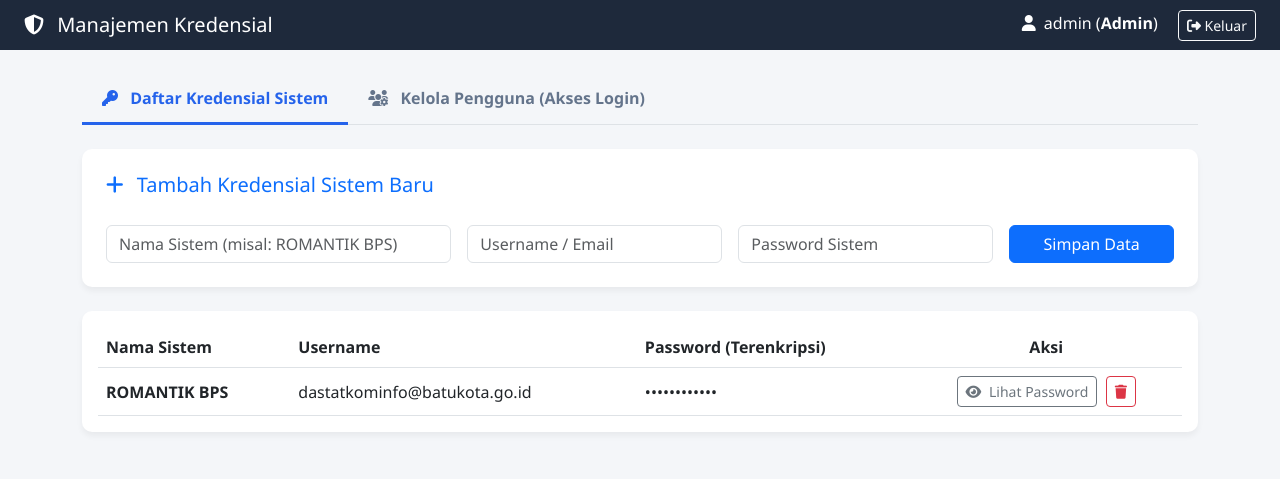
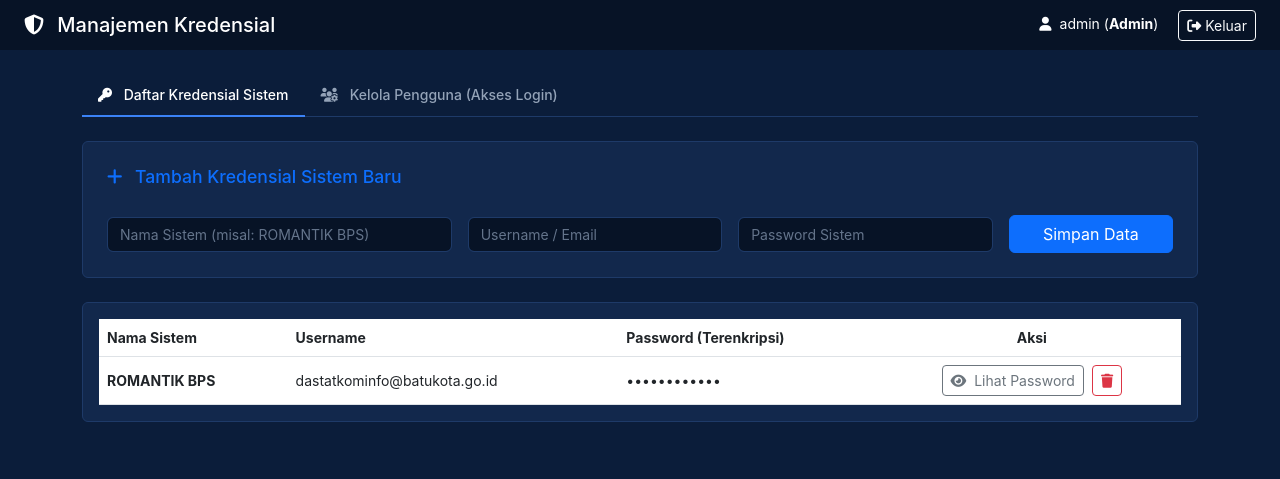
Before and after one commit to 230601110057-blip/kredensial-diskominfo, a Flask app: page /dashboard in a window 1280 px wide. Shown: the top 479 px of the page. Run offline with Flask 3, Linux system fonts and the light colour scheme; a user stored in the database is signed in; data comes from the database, SQL or seed files in the repository.

Commit message:
Add files via upload

```diff
--- a/templates/dashboard.html
+++ b/templates/dashboard.html
@@ -6,15 +6,67 @@
     <title>Dashboard Kredensial Kominfo</title>
     <link href="https://cdn.jsdelivr.net/npm/bootstrap@5.3.0/dist/css/bootstrap.min.css" rel="stylesheet">
     <link rel="stylesheet" href="https://cdnjs.cloudflare.com/ajax/libs/font-awesome/6.4.0/css/all.min.css">
-    <style>
-        body { background-color: #f4f6f9; font-family: 'Segoe UI', Tahoma, Geneva, Verdana, sans-serif; }
-        .navbar { background-color: #1e293b; }
-        .card { border: none; border-radius: 10px; box-shadow: 0 4px 6px rgba(0,0,0,0.05); }
-        .nav-tabs .nav-link { color: #64748b; font-weight: 600; border: none; padding: 12px 20px; }
-        .nav-tabs .nav-link.active { color: #2563eb; border-bottom: 3px solid #2563eb; background: transparent; }
-        .table thead { background-color: #1e293b; color: white; }
+<style>
+        /* Latar Belakang Biru Dongker & Font Ringkas */
+        body {
+            background-color: #0b1d3a;
+            color: #e2e8f0;
+            font-family: -apple-system, BlinkMacSystemFont, 'Segoe UI', Roboto, sans-serif;
+            font-size: 14px;
+        }
+
+        /* Navbar & Header Kartu */
+        .navbar, .table thead {
+            background-color: #071326 !important;
+        }
+
+        /* Kartu Konten */
+        .card {
+            background-color: #12284c;
+            color: #ffffff;
+            border: 1px solid #1e3a68;
+            border-radius: 6px;
+            box-shadow: none;
+        }
+
+        /* Tab Navigasi Polos */
+        .nav-tabs {
+            border-bottom: 1px solid #1e3a68;
+        }
+        .nav-tabs .nav-link {
+            color: #94a3b8;
+            font-weight: 500;
+            border: none;
+            padding: 10px 16px;
+            font-size: 14px;
+        }
+        .nav-tabs .nav-link.active {
+            color: #ffffff;
+            border-bottom: 2px solid #3b82f6;
+            background: transparent;
+        }
+
+        /* Ukuran Judul Ringkas */
+        h5, .h5 { font-size: 1.1rem; }
+        h6, .h6 { font-size: 0.95rem; }
+
+        /* Input & Form */
+        .form-control, .form-select {
+            background-color: #071326;
+            border: 1px solid #1e3a68;
+            color: #ffffff;
+            font-size: 14px;
+        }
+        .form-control::placeholder {
+            color: #64748b;
+        }
+        .form-control:focus, .form-select:focus {
+            background-color: #071326;
+            color: #ffffff;
+            border-color: #3b82f6;
+            box-shadow: none;
+        }
     </style>
-</head>
 <body>
 
     <!-- NAVBAR ATAS -->
```
